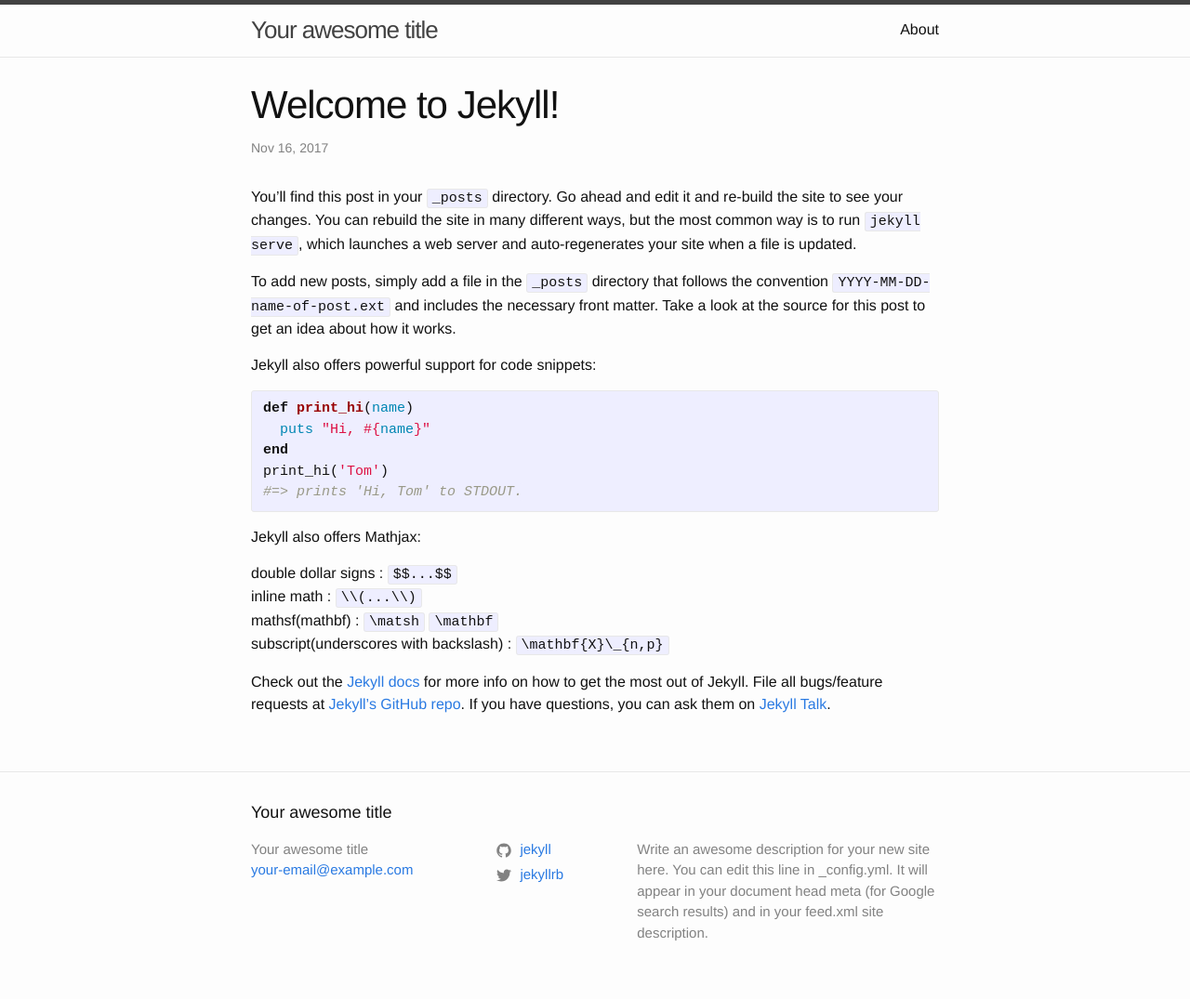
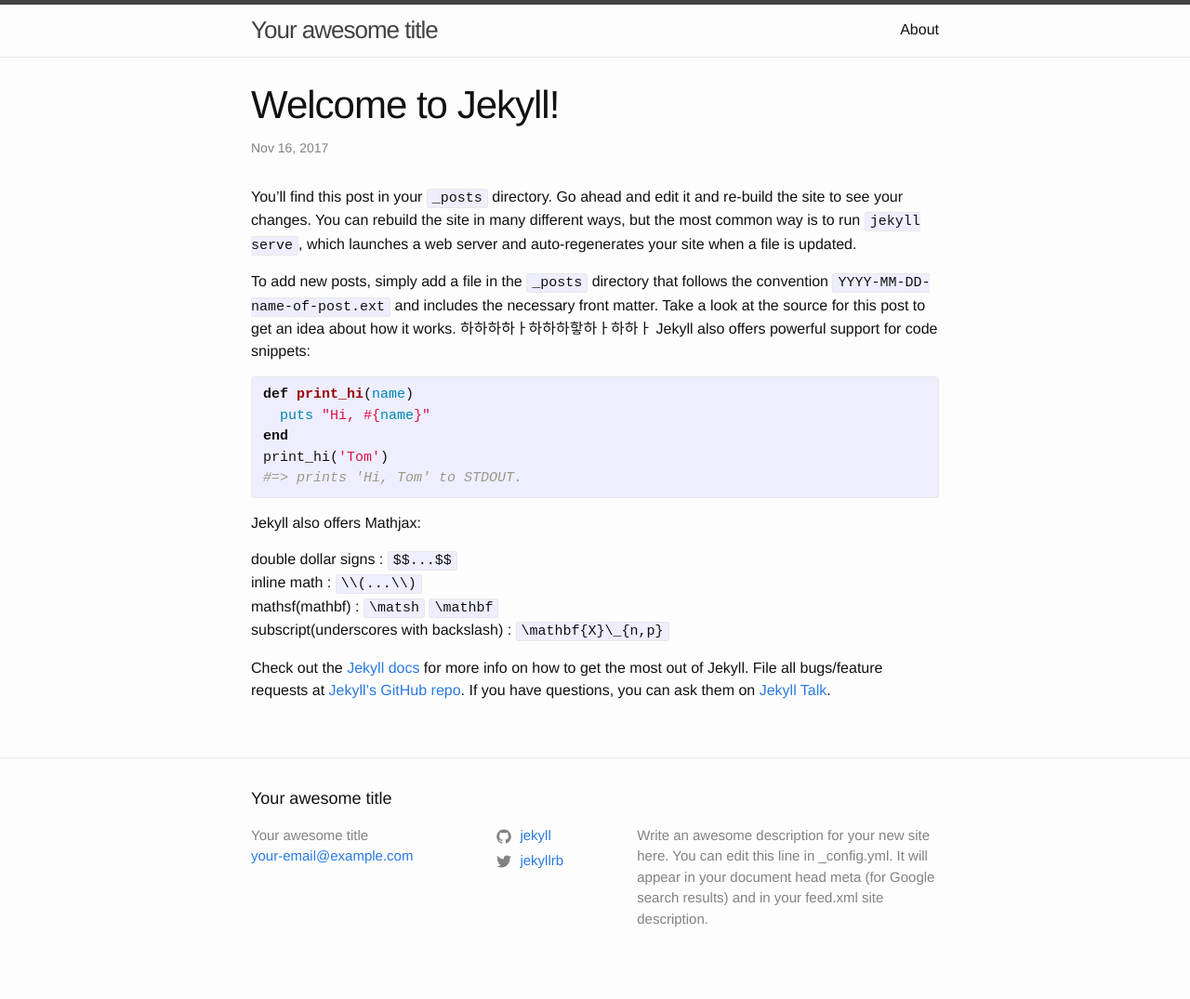
Before and after one commit to cronos91/seokinj.github.io, a Jekyll site: the page built from _posts/2017-11-16-welcome-to-jekyll.markdown, in a window 1280 px wide. Shown: the whole page at 93% size. Built offline with Jekyll 4.4.1, drawn with Linux system fonts in a browser that asks for light colours; Markdown is read by kramdown in place of the engine named in the settings.

Commit message:
test hangul

```diff
--- a/_posts/2017-11-16-welcome-to-jekyll.markdown
+++ b/_posts/2017-11-16-welcome-to-jekyll.markdown
@@ -7,7 +7,7 @@ categories: jekyll update
 You’ll find this post in your `_posts` directory. Go ahead and edit it and re-build the site to see your changes. You can rebuild the site in many different ways, but the most common way is to run `jekyll serve`, which launches a web server and auto-regenerates your site when a file is updated.
 
 To add new posts, simply add a file in the `_posts` directory that follows the convention `YYYY-MM-DD-name-of-post.ext` and includes the necessary front matter. Take a look at the source for this post to get an idea about how it works.
-
+하하하하ㅏ하하하핳하ㅏ하하ㅏ
 Jekyll also offers powerful support for code snippets:
 
 {% highlight ruby %}
```
